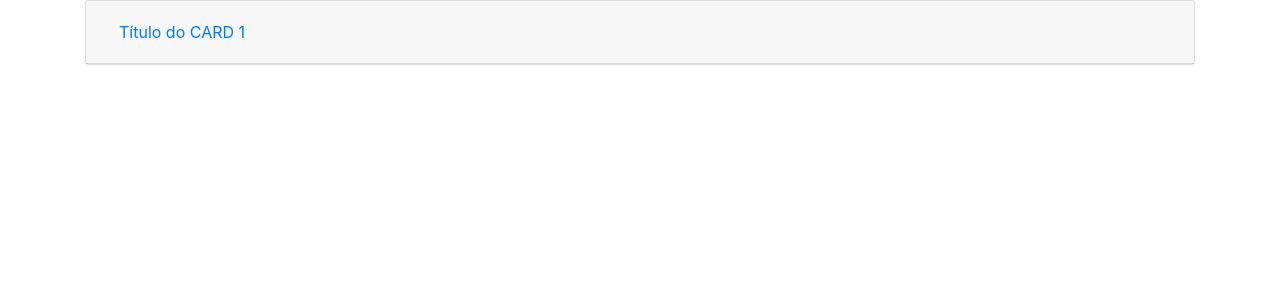
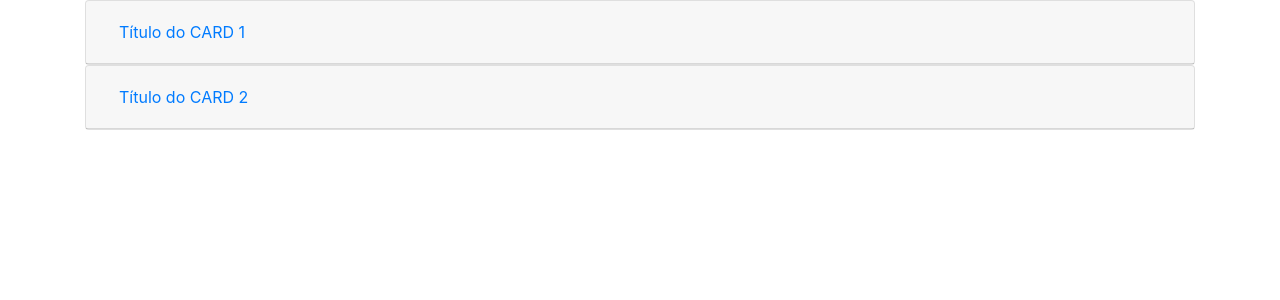
Before and after one commit to deusyvan/bootstrap4, a PHP site: page / in a window 1280 px wide. Shown: the top 300 px of the page. Run offline with PHP 8.4, Linux system fonts and the light colour scheme.

Commit message:
Colocando outro item no accordion

```diff
--- a/index.php
+++ b/index.php
@@ -40,6 +40,22 @@
 					</div>
 				</div>
 
+				<div class="card">
+					<div class="card-header">
+						<button class="btn btn-link" data-toggle="collapse"
+							data-target="#c2" aria-controls="c2">Título do CARD 2</button>
+					</div>
+
+					<div class="collapse" id="c2" data-parent="#accordion">
+    					<div class="card-body">
+    						Sed tincidunt suscipit ante vitae consectetur. Aenean auctor ante velit, a laoreet massa rutrum sed.
+    						Mauris id aliquet lectus. Ut at mauris bibendum urna malesuada sagittis. Etiam porta blandit elit in interdum.
+    						Nunc facilisis faucibus purus, a ornare neque. Vestibulum ante ipsum primis in faucibus orci luctus et
+    						ultrices posuere cubilia Curae; Ut nisl magna.
+    					</div>
+					</div>
+				</div>
+
 
 
 
```
